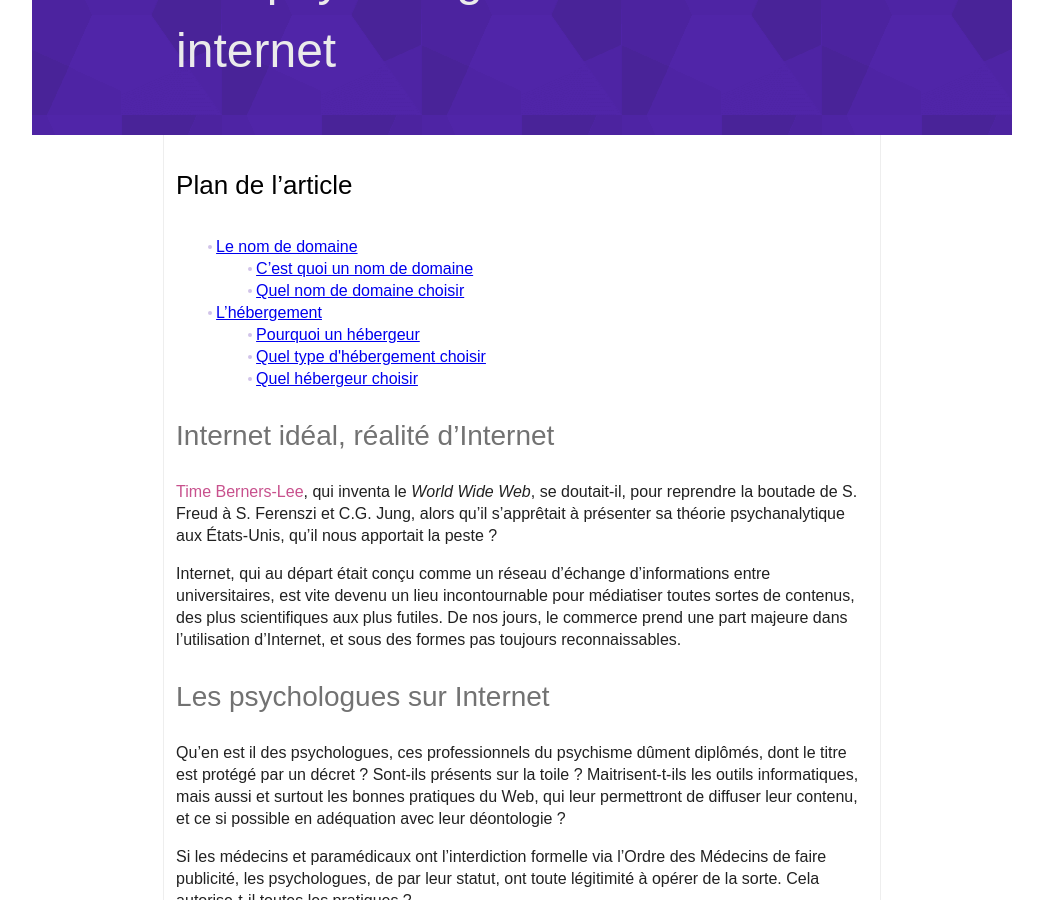
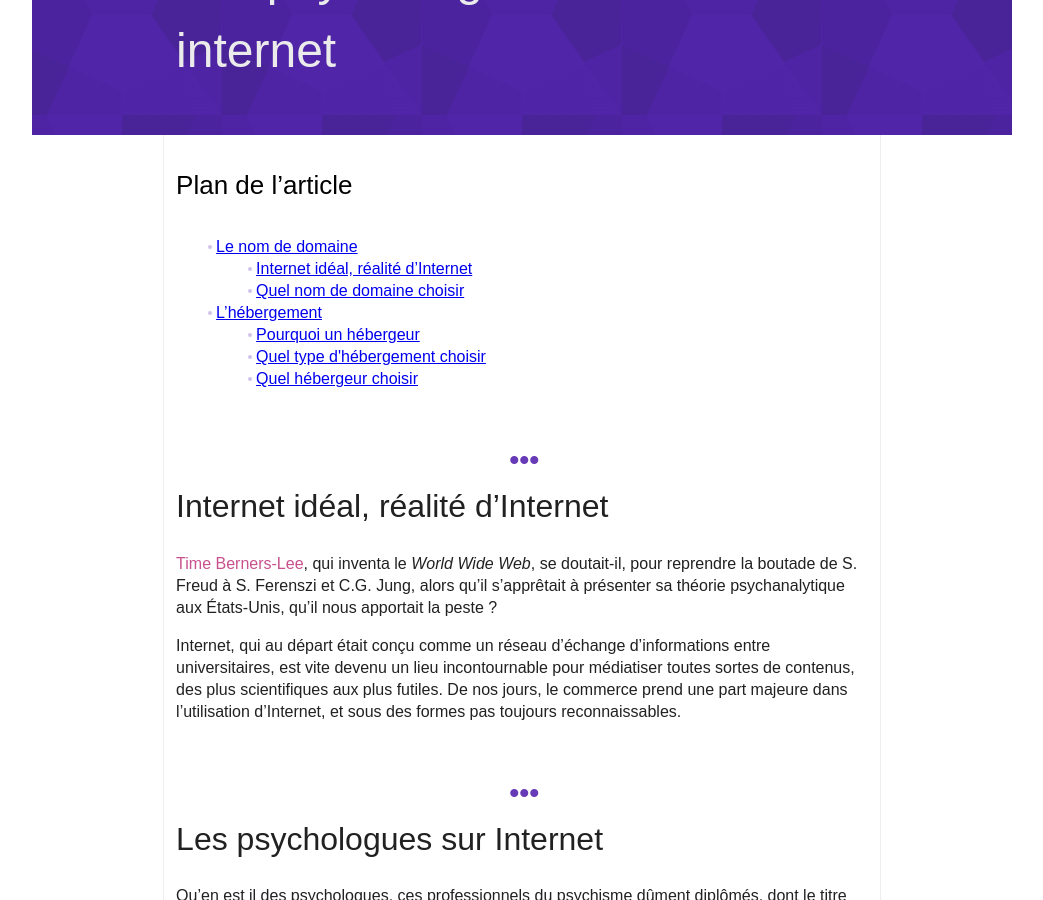
Before and after one commit to nicodev3/nicodev3.github.io, a Jekyll site: the page built from _posts/2016-09-05-site-internet-psychologues.md, in a window 1280 px wide and 900 px high, scrolled down 312 px. Shown: the whole window, without its empty margins (118-1161 px from the left). Built offline with Jekyll 4.4.1, drawn with Linux system fonts in a browser that asks for light colours; nearby versions of some CDN libraries; comment, search, counter and statistics services are not loaded.

Commit message:
corrections

```diff
--- a/_posts/2016-09-05-site-internet-psychologues.md
+++ b/_posts/2016-09-05-site-internet-psychologues.md
@@ -17,7 +17,7 @@ excerpt: De plus en plus de psychologues se font connaître via un site internet
 <div>
 #### Plan de l'article
 - [Le nom de domaine](#ndd)
-	- [C'est quoi un nom de domaine](#ckoi)
+	- [Internet idéal, réalité d'Internet](#ideal)
 	- [Quel nom de domaine choisir](#kelnom)
 - [L'hébergement](#heberg)
 	- [Pourquoi un hébergeur](#pkoihebergeur)
@@ -25,13 +25,13 @@ excerpt: De plus en plus de psychologues se font connaître via un site internet
 	- [Quel hébergeur choisir](#kelhebergeurchoisir)
 </div>
 
-### Internet idéal, réalité d'Internet
+## Internet idéal, réalité d'Internet
 
 [Time Berners-Lee](https://fr.wikipedia.org/wiki/Tim_Berners-Lee), qui inventa le *World Wide Web*, se doutait-il, pour reprendre la boutade de S. Freud à S. Ferenszi et C.G. Jung, alors qu'il s'apprêtait à présenter sa théorie psychanalytique aux &Eacute;tats-Unis, qu'il nous apportait la peste&nbsp;?
 
 Internet, qui au départ était conçu comme un réseau d'échange d'informations entre universitaires, est vite devenu un lieu incontournable pour médiatiser toutes sortes de contenus, des plus scientifiques aux plus futiles. De nos jours, le commerce prend une part majeure dans l'utilisation d'Internet, et sous des formes pas toujours reconnaissables.
 
-### Les psychologues sur Internet
+## Les psychologues sur Internet
 
 Qu'en est il des psychologues, ces professionnels du psychisme dûment diplômés, dont le titre est protégé par un décret&nbsp;? Sont-ils présents sur la toile&nbsp;? Maitrisent-t-ils les outils informatiques, mais aussi et surtout les bonnes pratiques du Web, qui leur permettront de diffuser leur contenu, et ce si possible en adéquation avec leur déontologie&nbsp;?
 
```
